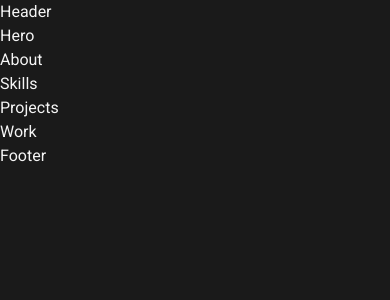
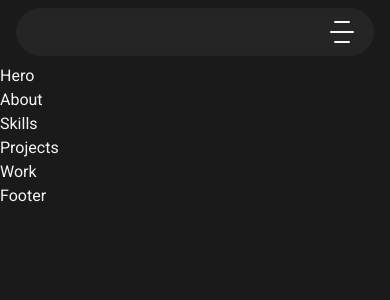
Before and after one commit to AndrewGlennAquino/personal-website-v2, a React (Vite) app: page / in a window 390 px wide. Shown: the top 300 px of the page. Built offline with nearby package versions, Linux system fonts and the light colour scheme.

Commit message:
Update header to animate a dropdown menu on hamburger menu click

```diff
--- a/src/components/header/Header.tsx
+++ b/src/components/header/Header.tsx
@@ -1,9 +1,57 @@
+import { useState } from "react";
+import { motion, type Variants } from "motion/react";
+import HamburgerMenu from "../hamburger-menu/HamburgerMenu";
+
+/**
+ * Header component that contains
+ */
 const Header = () => {
+  // Hold state of whether menu is toggled: true if toggled, false otherwise
+  const [clicked, setClicked] = useState(false);
+
+  // Function that sets clicked state to its inverse
+  const handleClick = () => {
+    setClicked(!clicked);
+    console.log("clicked!");
+  };
+
+  // Animation variants that expand the menu on hamburger menu click
+  const variants: Variants = {
+    initial: {
+      height: 48,
+      transition: {
+        type: "spring",
+        bounce: 0.25,
+        visualDuration: 0.25,
+      },
+    },
+    animateExpand: {
+      height: 256,
+      transition: {
+        type: "spring",
+        bounce: 0.25,
+        visualDuration: 0.25,
+      },
+    },
+  };
+
   return (
-    <header>
-      Header
+    <header className="px-4 top-0 left-0 right-0">
+      {/* Header bar container */}
+      <div className="container mp-default w-full max-w-192 h-12 rounded-full flex items-center relative">
+        {/* Hamburger menu for mobile devices */}
+        <HamburgerMenu clicked={clicked} handleClick={handleClick} />
+
+        {/* Dropdown menu container */}
+        <motion.div
+          className="bg-smoke/5 backdrop-blur-xs w-full h-full rounded-3xl absolute inset-0"
+          initial="initial"
+          animate={clicked ? "animateExpand" : undefined}
+          variants={variants}
+        ></motion.div>
+      </div>
     </header>
   );
-}
+};
 
 export default Header;
```
